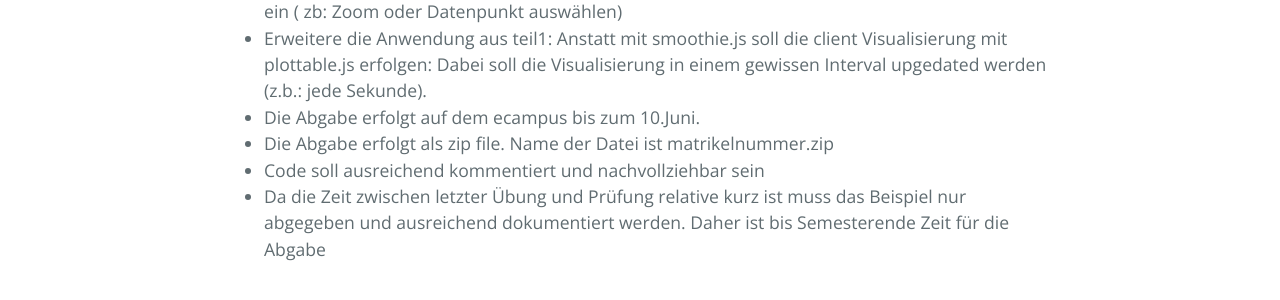
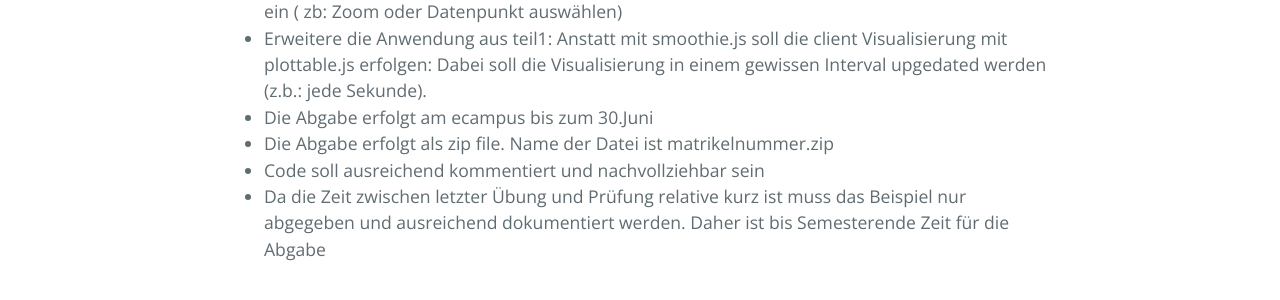
Before and after one commit to chrisgradl/FSDT3, a Jekyll site: the page built from _posts/2016-05-28-projektabgabe.markdown, in a window 1280 px wide. Shown: the part 538-838 px from the top of the page. Built offline with Jekyll 4.4.1, drawn with Linux system fonts in a browser that asks for light colours.

Commit message:
changed post

```diff
--- a/_posts/2016-05-28-projektabgabe.markdown
+++ b/_posts/2016-05-28-projektabgabe.markdown
@@ -9,7 +9,7 @@ categories: main
 
 - Visualisiere einen mit dem Arduino aufgezeichneten Datensatz mit plottable.js in einem Linegraph. Verwende dazu die Funktion d3.json oder d3.csv. Baue außerdem eine Interaktion ein ( zb: Zoom oder Datenpunkt auswählen)
 - Erweitere die Anwendung aus teil1: Anstatt mit smoothie.js soll die client Visualisierung mit plottable.js erfolgen: Dabei soll die Visualisierung in einem gewissen Interval upgedated werden (z.b.: jede Sekunde).
-- Die Abgabe erfolgt auf dem ecampus bis zum 10.Juni.
+- Die Abgabe erfolgt am ecampus bis zum 30.Juni
 - Die Abgabe erfolgt als zip file. Name der Datei ist matrikelnummer.zip
 - Code soll ausreichend kommentiert und nachvollziehbar sein
 - Da die Zeit zwischen letzter Übung und Prüfung relative kurz ist muss das Beispiel nur abgegeben und ausreichend dokumentiert werden. Daher ist bis Semesterende Zeit für die Abgabe
```
